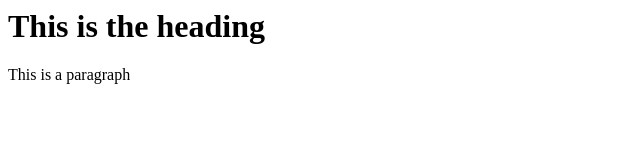
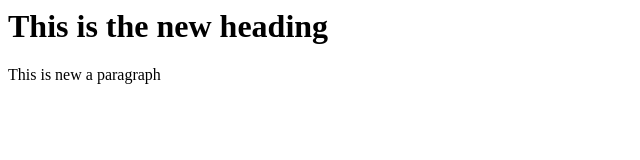
Before and after one commit to dmanu28/learn_git, a plain HTML site: page index.html in a window 1280 px wide. Shown: the whole page, without its empty margins (0-640 px from the left). Drawn offline with Linux system fonts and the light colour scheme.

Commit message:
Update index.html

```diff
--- a/index.html
+++ b/index.html
@@ -6,10 +6,10 @@
 	</head>
 	<body>
 		<h1>
-			This is the heading
+			This is the new heading
 		</h1>
 		<p>
-		This is a paragraph
+		This is new a paragraph
 		</p>
 	</body>
 </html>
```
